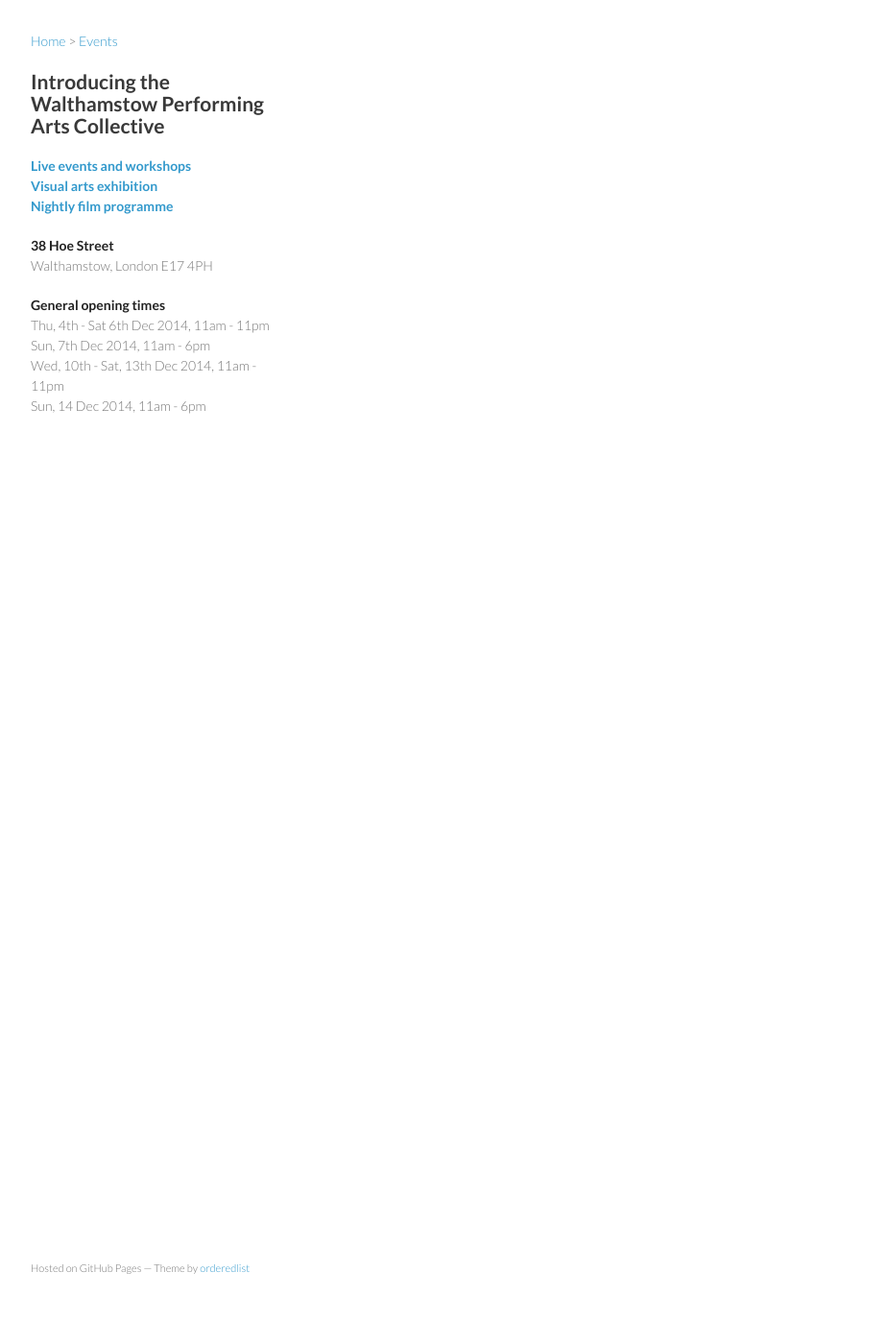
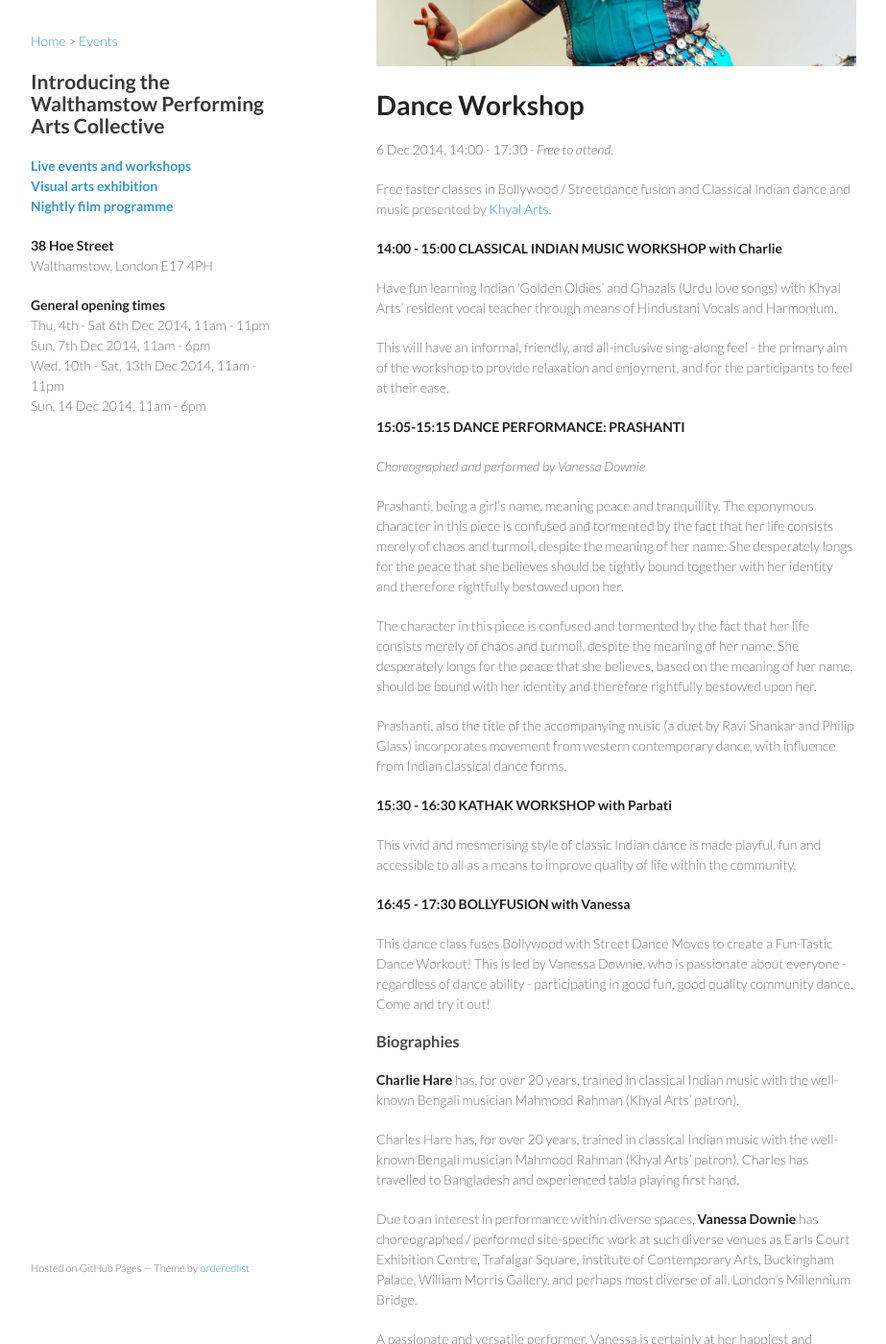
Before and after one commit to arts-walthamstow/arts-walthamstow.github.io, a Jekyll site: the page built from _posts/2014-12-06-dance-workshop.md, in a window 1280 px wide and 1400 px high, scrolled down 270 px. Shown: the whole window at 96% size, without its empty margins (178-1101 px from the left). Built offline with Jekyll 4.4.1, drawn with Linux system fonts in a browser that asks for light colours; before the commit the page ends 900 px from its top, so only the background shows below that; some of the changed text lies outside the part shown.

Commit message:
update event

```diff
--- a/_layouts/post.html
+++ b/_layouts/post.html
@@ -26,6 +26,8 @@
 
   <article class="post-content">
     {{ content }}
+
+
   </article>
   <nav class='horizontal' id='post-footer'>
     <ul>
--- a/_posts/2014-12-06-dance-workshop.md
+++ b/_posts/2014-12-06-dance-workshop.md
@@ -5,5 +5,43 @@
 end_date: 2014-12-06 17:30:00
 categories: event
 ticketing: "Free to attend."
+image: "2014/12/khyal-dance.jpg"
+image-alt: "Bollywood dancer, source: Vanessa Downie"
 ---
 Free taster classes in Bollywood / Streetdance fusion and Classical Indian dance and music presented by [Khyal Arts](https://sites.google.com/site/khyalartscic/).
+
+**14:00 - 15:00 CLASSICAL INDIAN MUSIC WORKSHOP with Charlie**
+
+Have fun learning Indian ‘Golden Oldies’ and Ghazals (Urdu love songs) with Khyal Arts’ resident vocal teacher through means of Hindustani Vocals and Harmonium.
+
+This will have an informal, friendly, and all-inclusive sing-along feel - the primary aim of the workshop to provide relaxation and enjoyment, and for the participants to feel at their ease.
+
+**15:05-15:15 DANCE PERFORMANCE: PRASHANTI**
+
+*Choreographed and performed by Vanessa Downie*
+
+Prashanti, being a girl's name, meaning peace and tranquillity. The eponymous character in this piece is confused and tormented by the fact that her life consists merely of chaos and turmoil, despite the meaning of her name. She desperately longs for the peace that she believes should be tightly bound together with her identity and therefore rightfully bestowed upon her.
+
+The character in this piece is confused and tormented by the fact that her life consists merely of chaos and turmoil, despite the meaning of her name. She desperately longs for the peace that she believes, based on the meaning of her name, should be bound with her identity and therefore rightfully bestowed upon her.
+
+Prashanti, also the title of the accompanying music (a duet by Ravi Shankar and Philip Glass) incorporates movement from western contemporary dance, with influence from Indian classical dance forms.
+
+**15:30 - 16:30 KATHAK WORKSHOP with Parbati**
+
+This vivid and mesmerising style of classic Indian dance is made playful, fun and accessible to all as a means to improve quality of life within the community.
+
+**16:45 - 17:30 BOLLYFUSION with Vanessa**
+
+This dance class fuses Bollywood with Street Dance Moves to create a Fun-Tastic Dance Workout! This is led by Vanessa Downie, who is passionate about everyone - regardless of dance ability - participating in good fun, good quality community dance. Come and try it out!
+
+###Biographies
+
+**Charlie Hare** has, for over 20 years, trained in classical Indian music with the well-known Bengali musician Mahmood Rahman (Khyal Arts’ patron).
+
+Charles Hare has, for over 20 years, trained in classical Indian music with the well-known Bengali musician Mahmood Rahman (Khyal Arts’ patron). Charles has travelled to Bangladesh and experienced tabla playing first hand.
+
+Due to an interest in performance within diverse spaces, **Vanessa Downie** has choreographed / performed site-specific work at such diverse venues as Earls Court Exhibition Centre, Trafalgar Square, Institute of Contemporary Arts, Buckingham Palace, William Morris Gallery, and perhaps most diverse of all, London's Millennium Bridge.
+
+A passionate and versatile performer, Vanessa is certainly at her happiest and expressive best whilst on the 'stage', wherever – and however diverse - that stage happens to be!
+
+**Parbati Chaudhury** is highly skilled in her performance of Kathak, with her intricate footwork, pirouettes, sculpted poses and expressional storytelling, which continues to flourish and evolve.
```
Also changed, not shown: _posts/2014-12-05-cymatics-live.md (+4 -1 lines), assets/2014/12/khaled-hakim2.jpg (added), assets/2014/12/khyal-dance.jpg (added).
